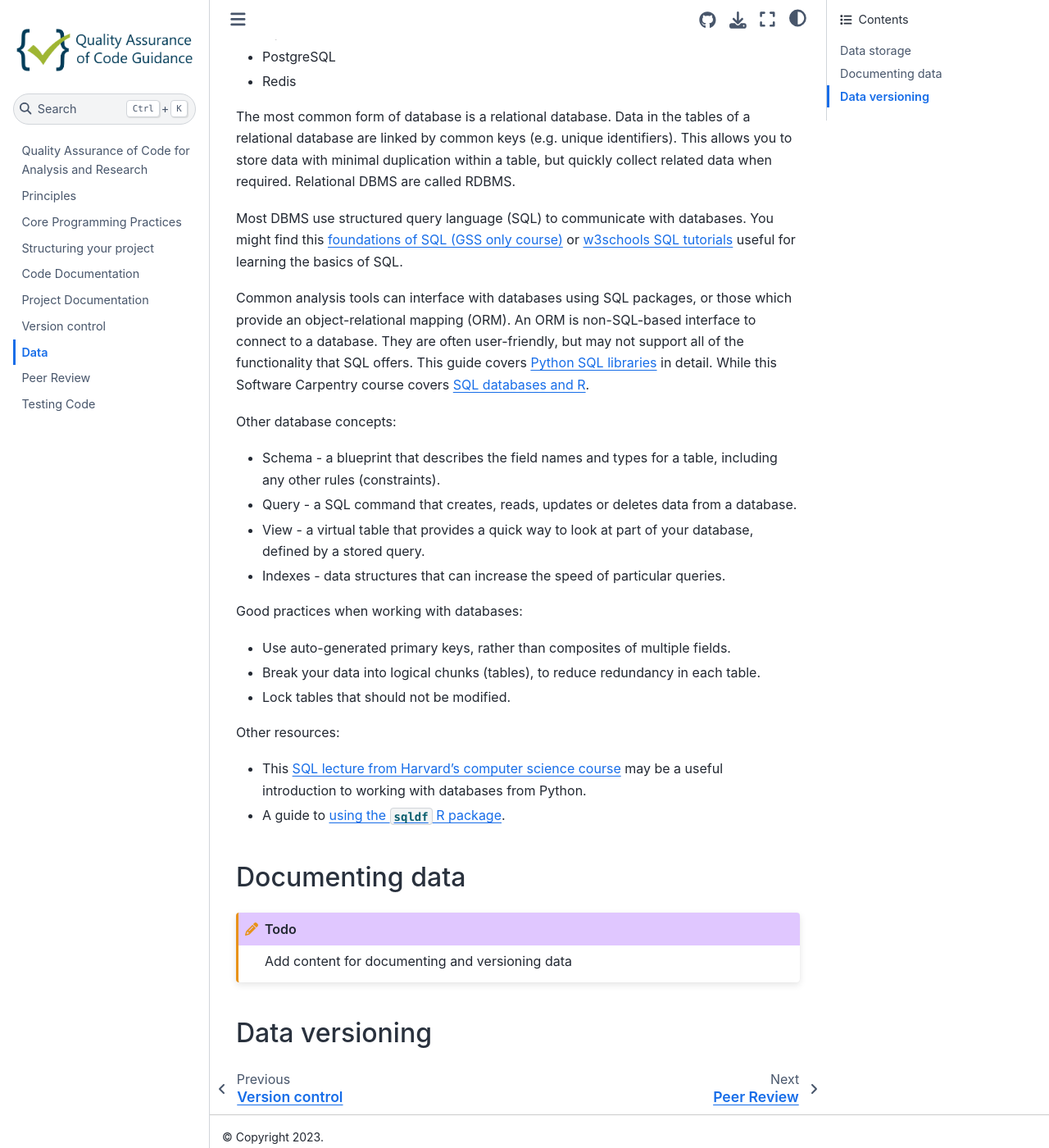
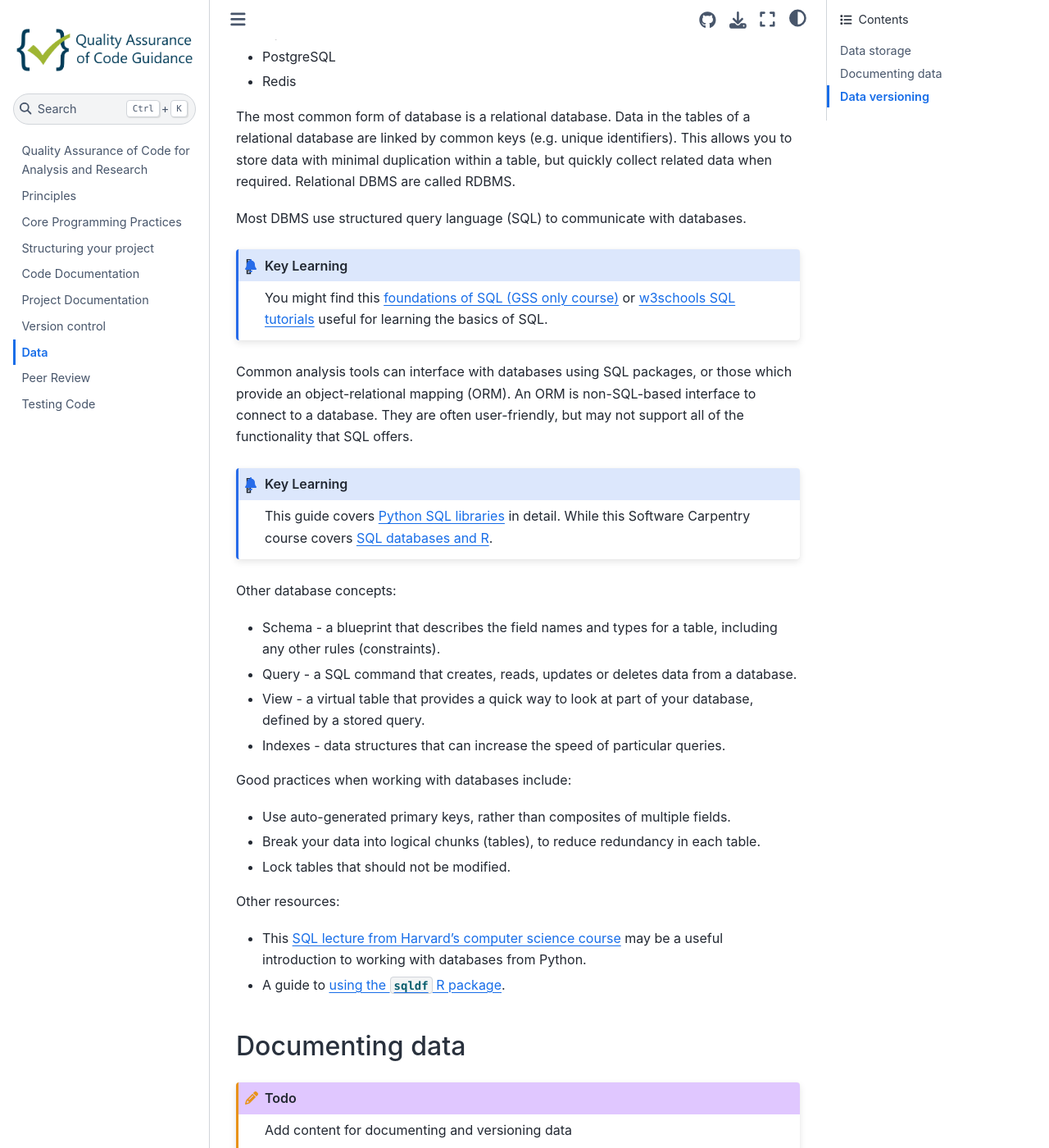
Before and after one commit to best-practice-and-impact/qa-of-code-guidance, a Jupyter Book: the page built from book/data.md, in a window 1280 px wide and 1400 px high, scrolled down 1398 px. Shown: the whole window at 82% size. Built offline with Jupyter Book 1.0.4 settings and Sphinx 7.4.7 and the Sphinx Book theme 1.1.4, drawn with Linux system fonts in a browser that asks for light colours.

Commit message:
Add key learning admonition for links

````diff
--- /dev/null
+++ b/book/_static/learning_admonition.css
@@ -0,0 +1,5 @@
+.admonition-learning p.admonition-title::before {
+    content: "\f5fc";
+    left: .45rem;
+    top: .5rem;
+}
--- a/book/data.md
+++ b/book/data.md
@@ -56,13 +56,23 @@ This allows you to store data with minimal duplication within a table, but quick
 Relational DBMS are called RDBMS.
 
 Most DBMS use structured query language (SQL) to communicate with databases.
+
+```{admonition} Key Learning
+:class: admonition-learning
+
 You might find this [foundations of SQL (GSS only course)](https://learninghub.ons.gov.uk/enrol/index.php?id=529) or [w3schools SQL tutorials](https://www.w3schools.com/sql/default.asp) useful for learning the basics of SQL.
+```
 
 Common analysis tools can interface with databases using SQL packages, or those which provide an object-relational mapping (ORM).
 An ORM is non-SQL-based interface to connect to a database.
 They are often user-friendly, but may not support all of the functionality that SQL offers.
+
+```{admonition} Key Learning
+:class: admonition-learning
+
 This guide covers [Python SQL libraries](https://realpython.com/python-sql-libraries/) in detail.
 While this Software Carpentry course covers [SQL databases and R](http://datacarpentry.org/R-ecology-lesson/05-r-and-databases.html).
+```
 
 Other database concepts:
 * Schema - a blueprint that describes the field names and types for a table, including any other rules (constraints).
@@ -70,7 +80,7 @@ Other database concepts:
 * View - a virtual table that provides a quick way to look at part of your database, defined by a stored query.
 * Indexes - data structures that can increase the speed of particular queries.
 
-Good practices when working with databases:
+Good practices when working with databases include:
 * Use auto-generated primary keys, rather than composites of multiple fields.
 * Break your data into logical chunks (tables), to reduce redundancy in each table.
 * Lock tables that should not be modified.
````
Also changed, not shown: book/code_documentation.md (+2 -15 lines), book/core_programming.md (+4 -0 lines), book/testing_code.md (+25 -12 lines), book/version_control.md (+5 -2 lines).
